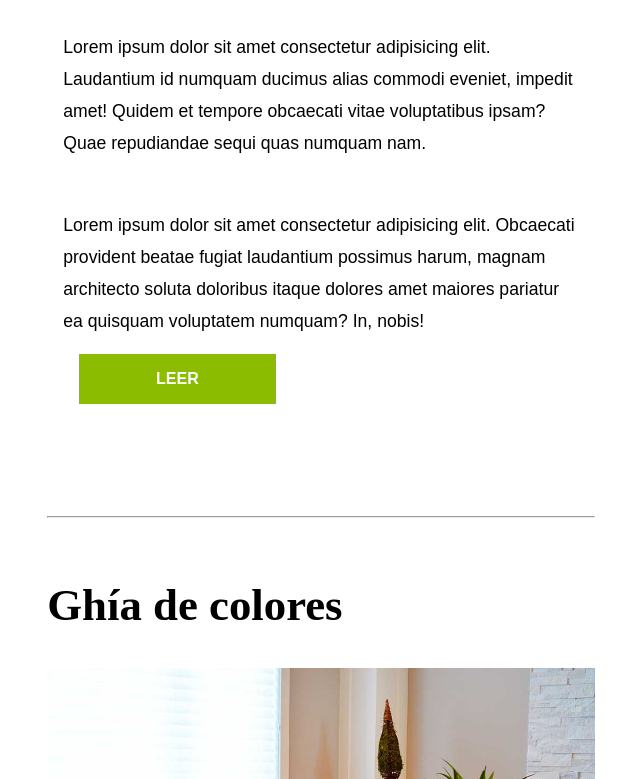
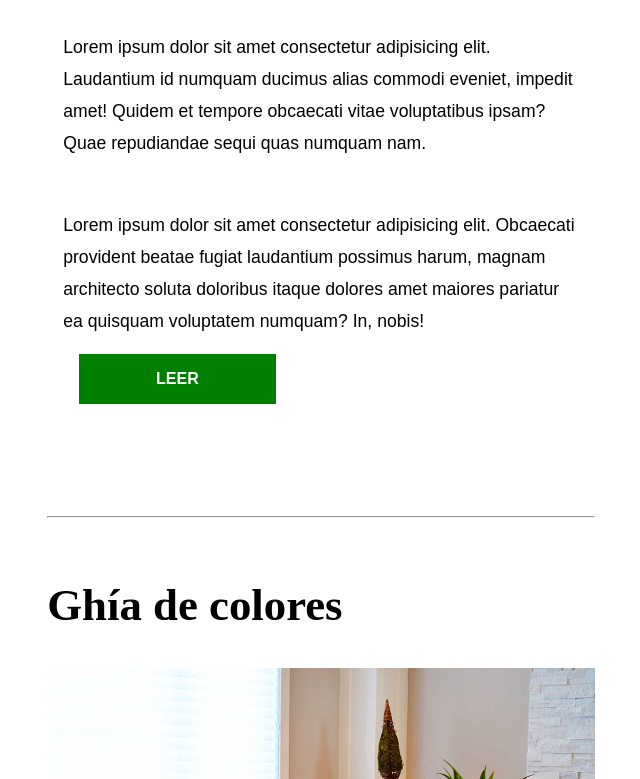
Before and after one commit to Jaimedv17/semana3ejercicio4, a plain HTML site: page Blog.html in a window 1280 px wide. In both pictures the pointer is over the link 359 px from the left and 1399 px from the top of the page. Shown: the part 1020-1799 px from the top of the page, without its empty margins (182-822 px from the left). Drawn offline with Linux system fonts and the light colour scheme.

Commit message:
se hizo cambios

```diff
--- a/blog.css
+++ b/blog.css
@@ -76,6 +76,11 @@ p{
     margin-top: -1rem;
     color: white;
     font-weight: bold;
+    transition: 3s;
+}
+
+.boton:hover{
+    background-color:green ;
 }
 
 .contenido2{
--- a/contacto.css
+++ b/contacto.css
@@ -128,6 +128,11 @@ button{
     border: none;
     color: whitesmoke;
     font-weight: bold;
+    transition: 3s;
+}
+
+.button:hover{
+    background-color:green ;
 }
 /*..........................................*/
 textarea{
--- a/tienda.css
+++ b/tienda.css
@@ -77,6 +77,11 @@ p{
     background-color: #8cbc00;
     color: white;
     padding: 1rem;
+    transition: 3s;
+}
+
+.boton:hover{
+    background-color:green ;
 }
 /*................CONTENEDOR 2....................................*/
 
@@ -122,6 +127,11 @@ img{
     background-color:#8cbc00;
     color: white;
     font-weight: bold;
+    transition: 3s;
+}
+
+.boton1:hover{
+    background-color:green ;
 }
 /*.........................CONTENEDOR 3.................................*/
 .contenedor3{
@@ -144,11 +154,17 @@ img{
     display: block;
     padding: 1rem;
     background-color: #8cbc00;
+    transition: 3s;
+}
+
+.boton2:hover{
+    background-color:green ;
 }
 
 .c1{
     background-color: #037bc0;
 }
+
 
 
 /*..............................................................................*/
```
Also changed, not shown: styles.css (+11 -1 lines).
